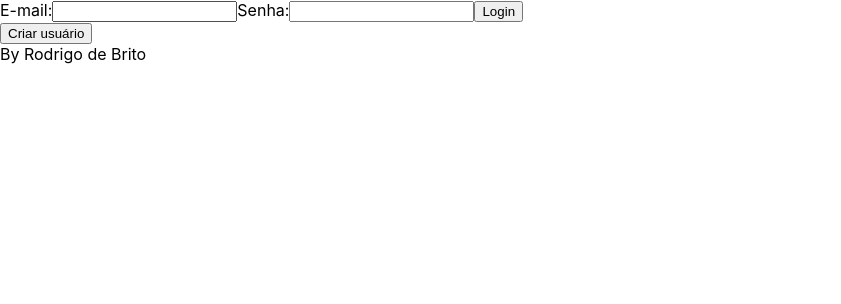
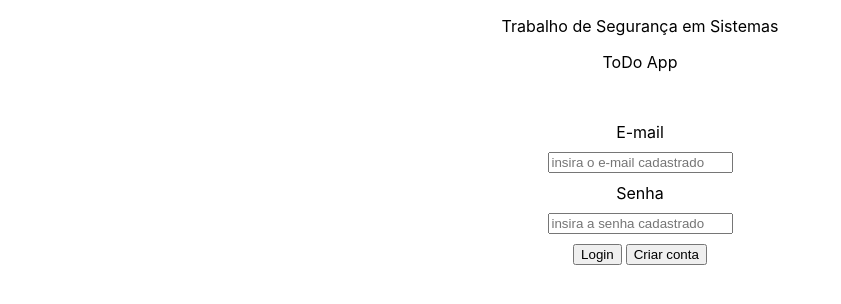
Before and after one commit to rodrigodz1/ToDo-frontend, a Next.js app: page / in a window 1280 px wide. Shown: the top 304 px of the page, without its empty margins (0-841 px from the left). Built offline with nearby package versions, Linux system fonts and the light colour scheme.

Commit message:
atualização de pagina inicial e gerenciamento de sessão

```diff
--- a/package.json
+++ b/package.json
@@ -12,7 +12,8 @@
     "axios": "^0.21.1",
     "next": "^11.0.1",
     "react": "^17.0.2",
-    "react-dom": "^17.0.2"
+    "react-dom": "^17.0.2",
+    "styled-components": "^5.3.0"
   },
   "devDependencies": {
     "eslint": "7.29.0",
--- a/pages/dashboard/index.js
+++ b/pages/dashboard/index.js
@@ -22,6 +22,8 @@ export default function Dashboard() {
                 setUserObj(response.data.user)
             }).catch(function (error) {
                 console.log("Erro: " + error);
+                localStorage.removeItem("accesstoken")
+                Router.push({ pathname: '/' })
             })
 
         } else {
--- a/pages/index.js
+++ b/pages/index.js
@@ -3,6 +3,7 @@ import Image from 'next/image'
 import React, { useState, useEffect } from 'react';
 import Router, { withRouter } from 'next/router'
 import axios from 'axios';
+import { MainContainer, LoginButton, CadastroButton, ErrorMsg, Form } from '../styles/Styled'
 
 export default function Home() {
 
@@ -43,7 +44,7 @@ export default function Home() {
 
   return (
 
-    <div>
+    <MainContainer>
       <Head>
         <title>Trabalho 2 - Segurança em Sistemas</title>
         <meta name="description" content="Generated by create next app" />
@@ -51,34 +52,41 @@ export default function Home() {
       </Head>
 
       <main>
-        <form onSubmit={handleSubmit}>
+        <p>Trabalho de Segurança em Sistemas</p>
+        <p>ToDo App</p>
+        <Form onSubmit={handleSubmit}>
+          E-mail
           <label>
-            E-mail:
             <input
               type="email"
               value={email}
+              placeholder="insira o e-mail cadastrado"
               onChange={e => setEmail(e.target.value)}
             />
           </label>
+          Senha
           <label>
-            Senha:
             <input
               type="password"
               value={password}
+              placeholder="insira a senha cadastrado"
               onChange={e => setPassword(e.target.value)}
             />
           </label>
-          <input type="submit" value="Login" />
-        </form>
+          <span>
+            <input type="submit" value="Login" />
+            <button onClick={() => Router.push({ pathname: '/cadastro' })}>Criar conta</button>
+          </span>
+
+
+          {dadosIncorretos ? <ErrorMsg> Dados incorretos </ErrorMsg> : null}
+        </Form>
       </main>
 
-      {dadosIncorretos ? <div> Dados incorretos </div> : null}
 
-      <button onClick={() => Router.push({ pathname: '/cadastro' })}>Criar usuário</button>
 
-      <footer>
-        By Rodrigo de Brito
-      </footer>
-    </div>
+
+
+    </MainContainer>
   )
 }
--- /dev/null
+++ b/styles/Styled.js
@@ -0,0 +1,40 @@
+import styled from "styled-components";
+
+export const MainContainer = styled.div`
+    display: flex;
+    flex-direction: column;
+
+    p {
+        text-align: center;
+    }
+`
+
+export const LoginButton = styled.input`
+    color: blue;
+`
+export const ErrorMsg = styled.div`
+    justify-content: center;
+    display: flex;
+    color: red;
+`
+
+export const Form = styled.form`
+    margin-top: 50px;
+    flex-direction: column;
+    text-align: center;
+    label {
+        margin: 10px 0px 10px 0px;
+        justify-content: center;
+        display: flex;
+    };
+
+    span {
+        display: flex;
+        justify-content: center;
+
+        button {
+            margin-left: 4px
+        }
+    }
+
+`
```
Also changed, not shown: pages/cadastro.js (+8 -4 lines), 1 other file (tests, documents, lock files or other folders).
